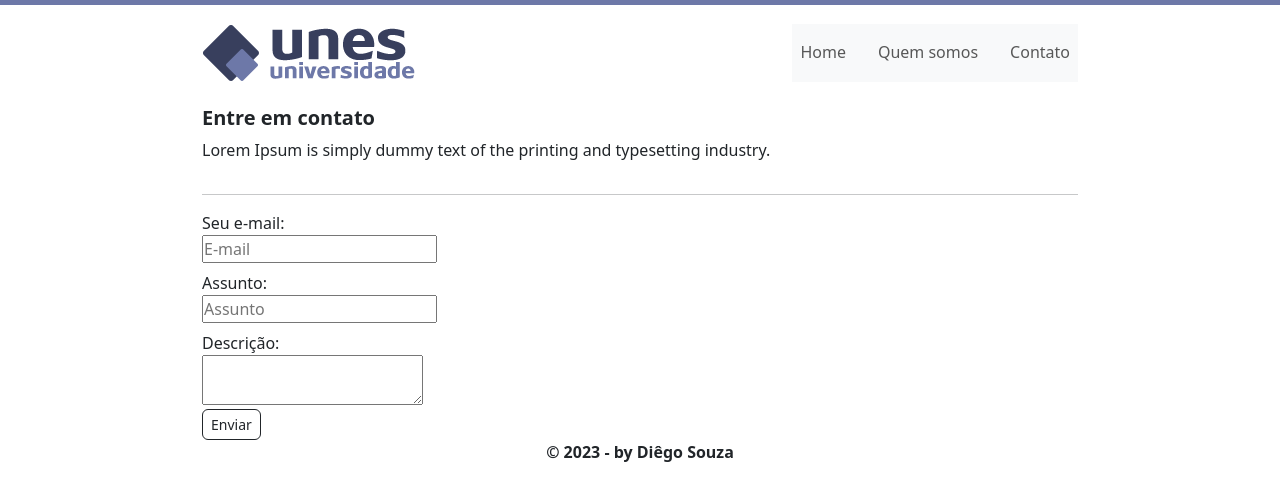
After one commit to diegops17/br.com.unes, a Flask app: page /contato in a window 1280 px wide. The commit adds this page. Shown: the top 501 px of the page. Run offline with Flask 3, Linux system fonts and the light colour scheme; parts of the project's set-up code (start-up, migrations or seed data) failed here and were passed over.

Commit message:
criação da página contato, configurações banco de dados

```diff
--- a/app.py
+++ b/app.py
@@ -1,4 +1,6 @@
-from flask import Flask, render_template
+from flask import Flask, render_template, request
+from model import FaleConosco
+import bd_dao as bd
 
 app = Flask(__name__)
 
@@ -11,5 +13,35 @@ def index():
 def quem_somos():
     return render_template('quem-somos.html')
 
+@app.route('/contato', methods=['GET', 'POST'])
+def contato():
+    if request.method == 'POST':
+        try:
+            endereco_email = request.form['endereco_email']
+            assunto = request.form['assunto']
+            descricao = request.form['descricao']
+
+            fale = FaleConosco(endereco_email, assunto, descricao)
+
+        except:
+            return f'Não foi possível enviar a mensagem!'
+        else:
+            sql = f"INSERT INTO faleconosco(email, assunto, descricao) " \
+                  f"VALUES('{fale.endereco_email}','{fale.assunto}','{fale.descricao}')"
+
+            bd.meu_cursor.execute(sql)
+            bd.conexao.commit()
+
+            return render_template('contato.html')
+        finally:
+            print(bd.meu_cursor.rowcount, 'linha(s) foram afetadas')
+            #bd.fechar_conexao_banco()
+    else:
+        return render_template('contato.html')
+
+@app.errorhandler(404)
+def pagina_nao_encontrada(e):
+    return render_template('erro404.html')
+
 if __name__ == '__main__':
     app.run(debug=True)
--- /dev/null
+++ b/model.py
@@ -0,0 +1,5 @@
+class FaleConosco:
+    def __init__(self, endereco_email, assunto, descricao):
+        self.endereco_email = endereco_email
+        self.assunto = assunto
+        self.descricao = descricao
--- a/static/css/estilo.css
+++ b/static/css/estilo.css
@@ -10,3 +10,68 @@ body{
 .div-principal{
     max-width: 900px
 }
+
+.formulario{
+    display: flex;
+    flex-direction: column;
+    align-items: flex-start;
+}
+
+input{
+    margin-bottom: 0.5rem;
+}
+
+/*X-Small devices (portrait phones, less than 576px)*/
+@media (max-width: 575.98px) {
+    p{
+        margin-bottom: 20px;
+        margin-top: 20px;
+    }
+
+    h1{
+        margin-bottom: 10px;
+        margin-top: 10px;
+    }
+}
+/*Small devices (landscape phones, less than 768px)*/
+@media (max-width: 767.98px) {
+    .formulario{
+        display: flex;
+        flex-direction: column;
+        align-items: center;
+    }
+    input{
+        margin-bottom: 0.5rem;
+    }
+
+    .btnContato{
+        margin-top: 0.5rem;
+    }
+}
+
+/*Medium devices (tablets, less than 992px)*/
+@media (max-width: 991.98px) {  }
+
+/*Large devices (desktops, less than 1200px)*/
+@media (max-width: 1199.98px) { }
+
+/*X-Large devices (large desktops, less than 1400px)*/
+@media (max-width: 1399.98px) {  }
+
+/*XX-Large devices (larger desktops)
+/No media query since the xxl breakpoint has no upper bound on its width*/
+
+/*Small devices (landscape phones, 576px and up)*/
+@media (min-width: 576px) {  }
+
+/*Medium devices (tablets, 768px and up)*/
+@media (min-width: 768px) {  }
+
+/*Large devices (desktops, 992px and up)*/
+@media (min-width: 992px) {  }
+
+/*X-Large devices (large desktops, 1200px and up)*/
+@media (min-width: 1200px) {  }
+
+/*XX-Large devices (larger desktops, 1400px and up)*/
+@media (min-width: 1400px) {  }
--- /dev/null
+++ b/templates/contato.html
@@ -0,0 +1,43 @@
+{% extends 'base.html' %}
+
+{% block title %}
+  UNES - Contato
+{% endblock %}</h1>
+
+{% block header %}
+  {{ super() }}
+{% endblock %}
+
+{% block conteudo %}
+<main>
+  <!--Sessão Quem somos-->
+  <section class="row">
+      <div class="col-12">
+          <h1 class="fw-bold h5 mt-4">Entre em contato</h1>
+          <p class="paragrafo-corpo">
+              Lorem Ipsum is simply dummy text of the printing and typesetting industry.
+          </p>
+      </div>
+  </section>
+  <hr>
+  <!--Sessão 5 motivos-->
+  <section class="row section-cinco-motivos">
+      <div class="col-12">
+          <form class="formulario" action="/contato" method="POST" enctype="multipart/form-data">
+              <label name="endereco_email" for="endereco_email">Seu e-mail:</label>
+              <input type="email" id="endereco_email" name="endereco_email" placeholder="E-mail" required>
+
+              <label name="assunto" for="assunto">Assunto:</label>
+              <input type="text" id="assunto" name="assunto"  placeholder="Assunto">
+
+              <label name="descricao" for="descricao">Descrição:</label>
+              <textarea id="descricao" name="descricao" rows="2" cols="22"></textarea>
+
+              <button type="submit" class="btn btn-outline-dark btn-sm mt-1 rounded btnContato">
+                  Enviar
+              </button>
+          </form>
+      </div>
+  </section>
+</main>
+{% endblock %}
```
Also changed, not shown: bd_dao.py (added, +32 -0 lines), templates/erro404.html (added, +24 -0 lines).
